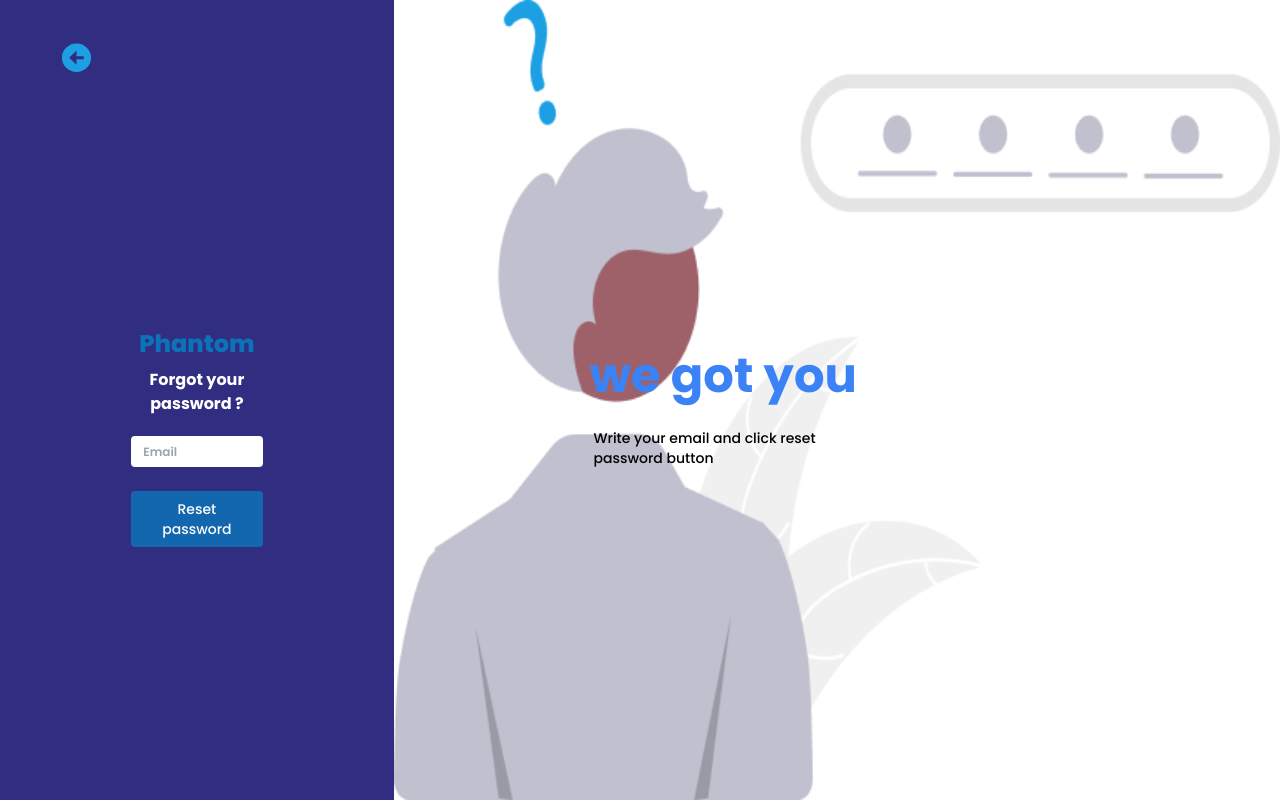
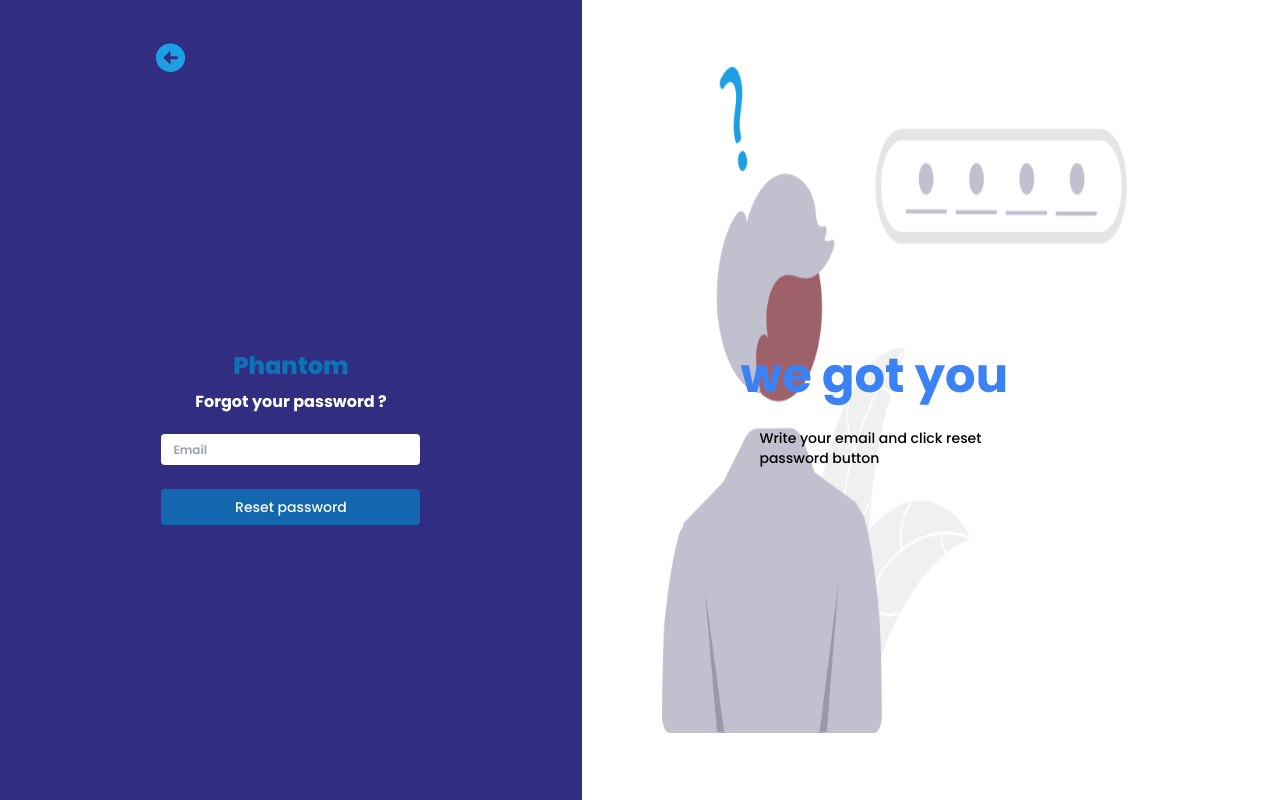
Before and after one commit to atlp-rwanda/phantom-fe-techode, a React (Create React App) app: page /reset in a window 1280 px wide. Built offline with nearby package versions, Linux system fonts and the light colour scheme.

Commit message:
applying feedback

```diff
--- a/src/components/passwordReset/passwordereset.js
+++ b/src/components/passwordReset/passwordereset.js
@@ -33,15 +33,15 @@ export default function PasswordReset() {
   }
 })
   return (
-    <div className="w-full parent sm: flex flex-row md:flex md:flex-row ">
+    <div className="w-full parent sm:flex md:flex-row md:flex md:flex-row ">
       {!loading && (
         <>
         <div></div>
-        <div className="h-screen bg-indigo-900 w-1/3 flex flex-col items-center  ">
+        <div className="h-screen w-screen  sm:w-1/2 sm:h-screen bg-indigo-900  flex flex-col items-center  ">
             <div className=" mr-60 mt-10">
             <img src={leftArrow} alt="" />
             </div>
-        <div className="child-one  sm:w-1/3 md:w-1/3   ml-0 flex  w-screen h-screen  flex flex-col  justify-center items-center ">
+        <div className="child-one w-screen  sm:w-1/3 md:w-2/3   ml-0 flex  w-screen h-screen  flex flex-col  justify-center items-center ">
                   <div className=" h-1/2  flex flex-col items-center justify-center ">
                       <p className=" text-primary-500 font-extrabold text-2xl text-center mb-2">
                           Phantom
@@ -70,14 +70,14 @@ export default function PasswordReset() {
                       </div>
                       </div>
                   </div>
-              </div><div className="child-two flex flex-col hidden sm:block md:block w-3/4 flex items-center justify-center relative  h-screen ">
-                      <div className="flex items-center justify-center h-full relative  ">
-                          <img className=" h-full " src={Frame5} alt="" />
-                          <div className="flex flex-col items-center justify-center h-1/2 absolute top-30 right-96 ">
-                              <h1 className="text-blue-500 text-5xl font-bold mt-5">
+              </div><div className="child-two hidden flex flex-col sm:block sm:w-3/5 sm:h-screen  md:block w-3/4 flex items-center justify-center relative  h-screen ">
+                      <div className="flex items-center h-full relative sm:h-full  sm:w-4/6  ">
+                          <img className=" h-5/6 md:ml-20 sm:ml-5 " src={Frame5} alt="" />
+                          <div className="flex flex-col items-center justify-center h-1/2 absolute top-30 left-20 sm:absolute   sm:w-5/6 sm:left-20">
+                              <h1 className="text-blue-500  md:ml-20  sm:w-4/5 sm:ml-0  md:text-5xl font-bold mt-5">
                                   we got you
                               </h1>
-                              <p className=" mt-7 text-sm   w-3/4">Write your email and click reset password button</p>
+                              <p className=" mt-7 text-sm   sm:ml-10  sm:w-3/5  w-3/4">Write your email and click reset password button</p>
                           </div>
                       </div>
                   </div></>
```
